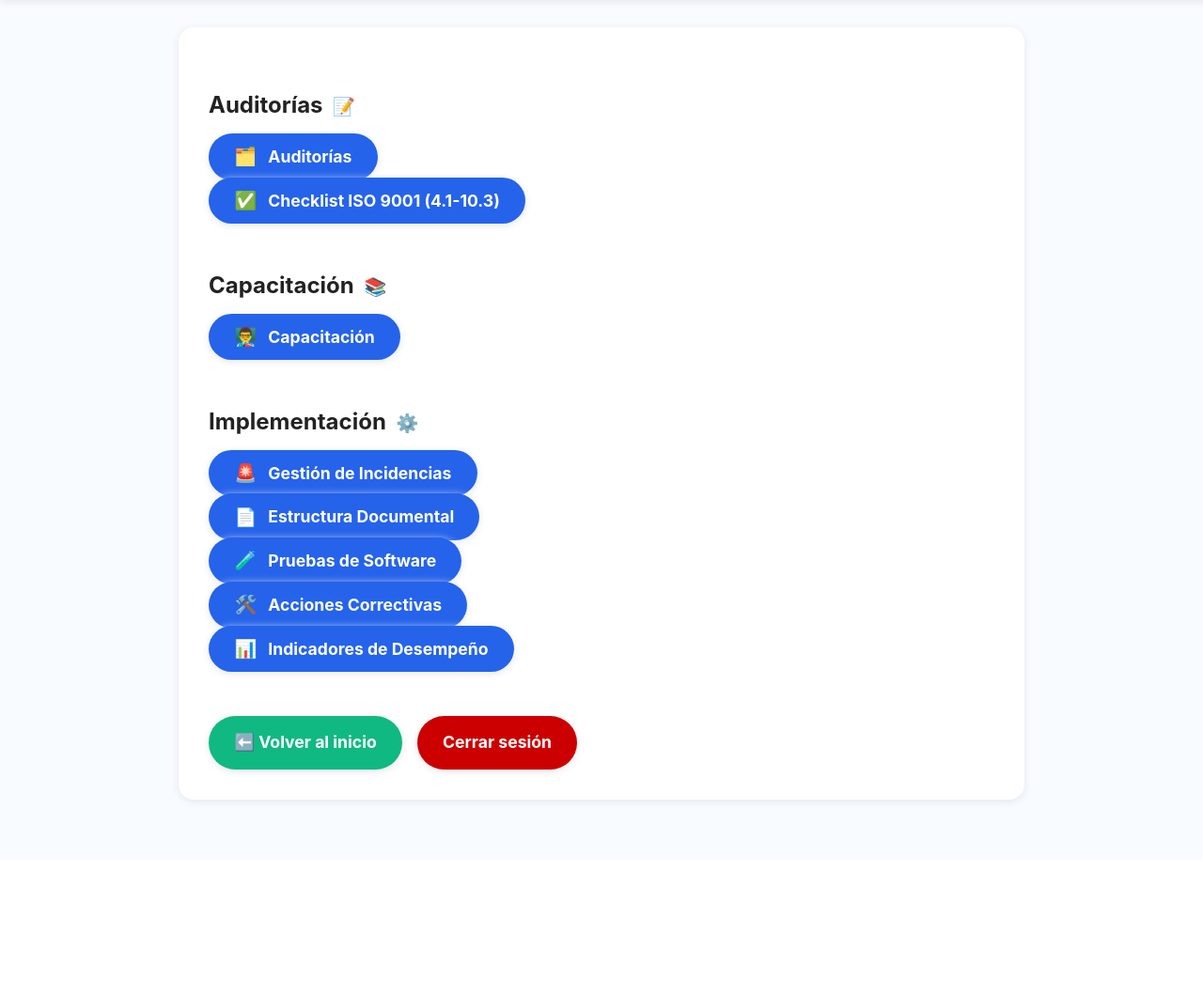
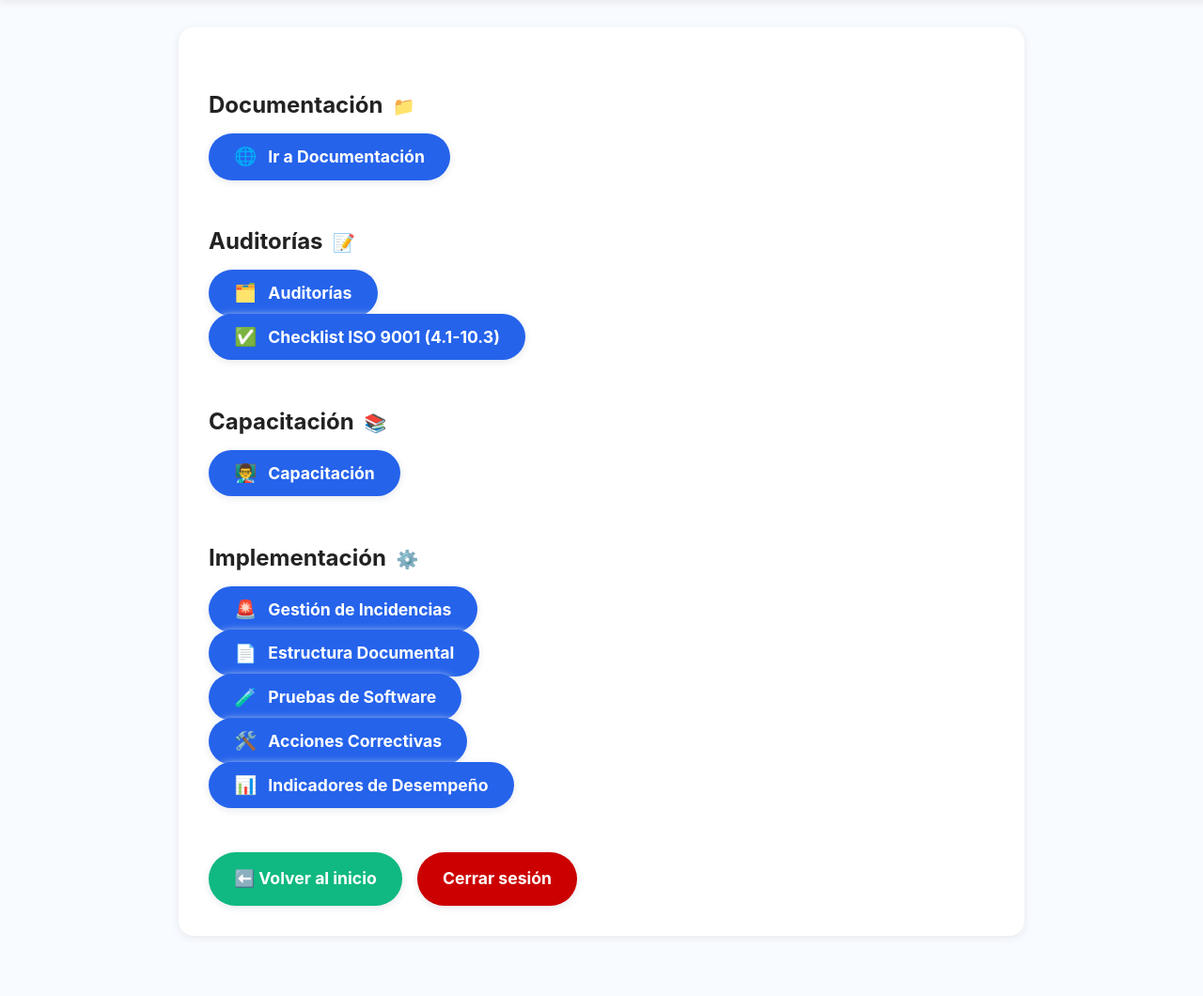
Before and after one commit to messironaldo20059-dotcom/iso9001, a Flask app: page / in a window 1280 px wide, after a click on "ISO 9001". Shown: the part 83-1143 px from the top of the page at 94% size. Before the commit the page ends 938 px from the top, so only its background shows below. Run offline with Flask 3, Linux system fonts and the light colour scheme; a user stored in the database is signed in.

Commit message:
documentacion

```diff
--- a/SGC-ISO9001/app/templates/menu.html
+++ b/SGC-ISO9001/app/templates/menu.html
@@ -20,6 +20,12 @@
         <div class="card" id="iso9001-main">
             <button class="btn" style="width:100%; font-size:1.5rem; padding:2rem; background:#4DA6FF; color:#fff; font-weight:700; display:block; margin-bottom:2.5rem;" onclick="document.getElementById('iso-sections').style.display='block'; this.style.display='none'; document.getElementById('bienvenida').style.display='none';">ISO 9001</button>
             <div id="iso-sections" style="display:none; margin-top:2rem;">
+                <div style="margin-bottom:3.5rem;">
+                    <h2>Documentación <span title="Acceso a la documentación y formatos en Google Drive">📁</span></h2>
+                    <ul style="list-style:none; padding:0;">
+                        <li style="margin-bottom: 1.5rem;"><a class="btn" href="https://drive.google.com/drive/folders/1oZ4-NeVQSxsYVd3Mko-0r9OOE2Yip1vL" target="_blank" rel="noopener" title="Ver documentación en Google Drive"><span style="font-size:1.2rem;">🌐</span> Ir a Documentación</a></li>
+                    </ul>
+                </div>
                 <div style="margin-bottom:3.5rem;">
                     <h2>Auditorías <span title="Aquí puede gestionar auditorías internas y checklist de cumplimiento">📝</span></h2>
                     <ul style="list-style:none; padding:0;">
```
